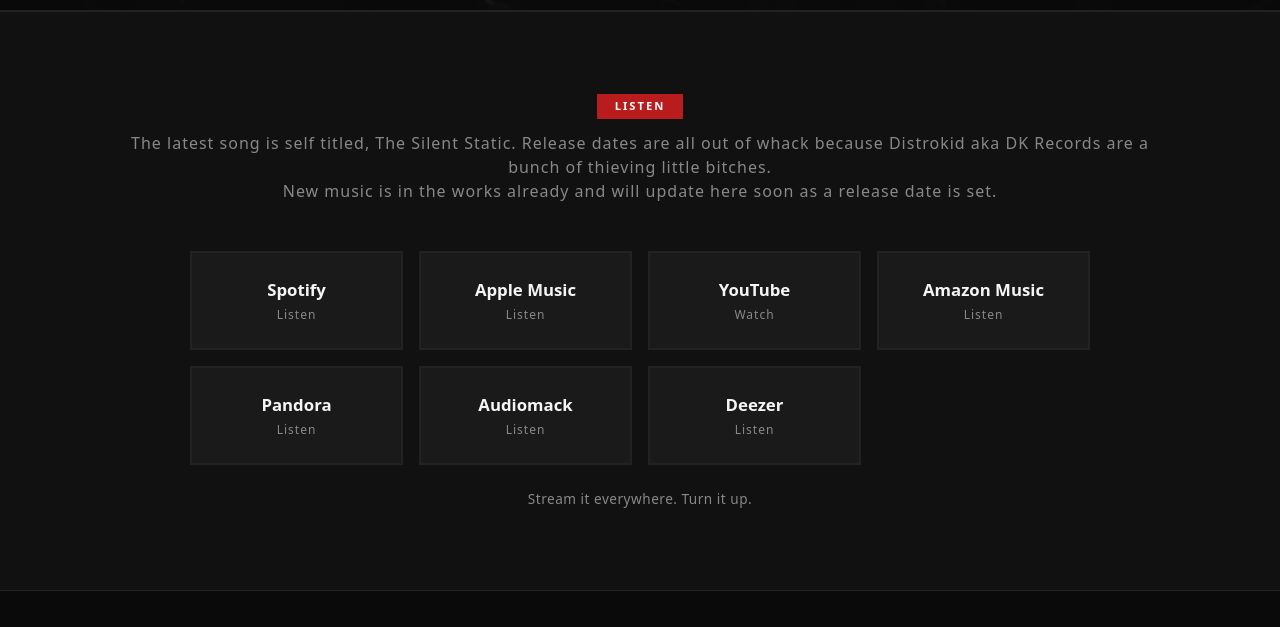
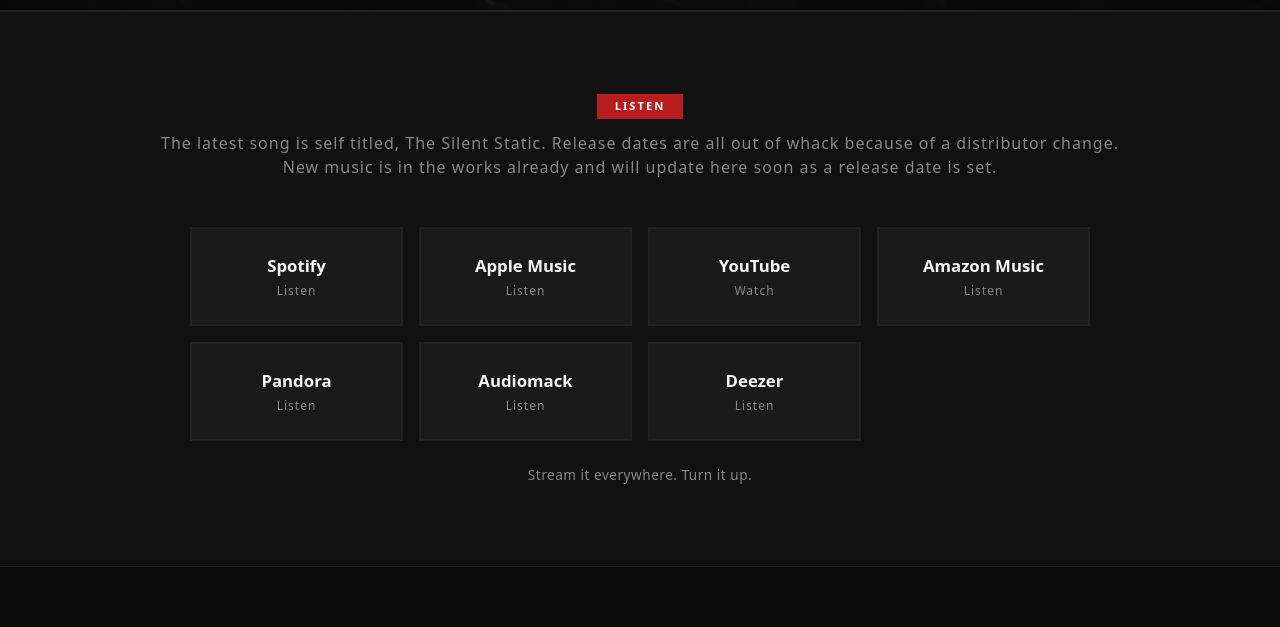
Before and after one commit to thesilentstatic/thesilentstatic.com, a plain HTML site: page index.html in a window 1280 px wide. Shown: the part 860-1487 px from the top of the page. Drawn offline with Linux system fonts and the light colour scheme.

Commit message:
content: update Listen section text - softened the distributor mention to 'because of a distributor change'

```diff
--- a/index.html
+++ b/index.html
@@ -53,7 +53,7 @@
     <div class="container">
       <div class="section-header">
         <span class="label">LISTEN</span>
-        <p class="release-meta">The latest song is self titled, The Silent Static. Release dates are all out of whack because Distrokid aka DK Records are a bunch of thieving little bitches.</p>
+        <p class="release-meta">The latest song is self titled, The Silent Static. Release dates are all out of whack because of a distributor change.</p>
         <p class="release-meta">New music is in the works already and will update here soon as a release date is set.</p>
       </div>
 
```
